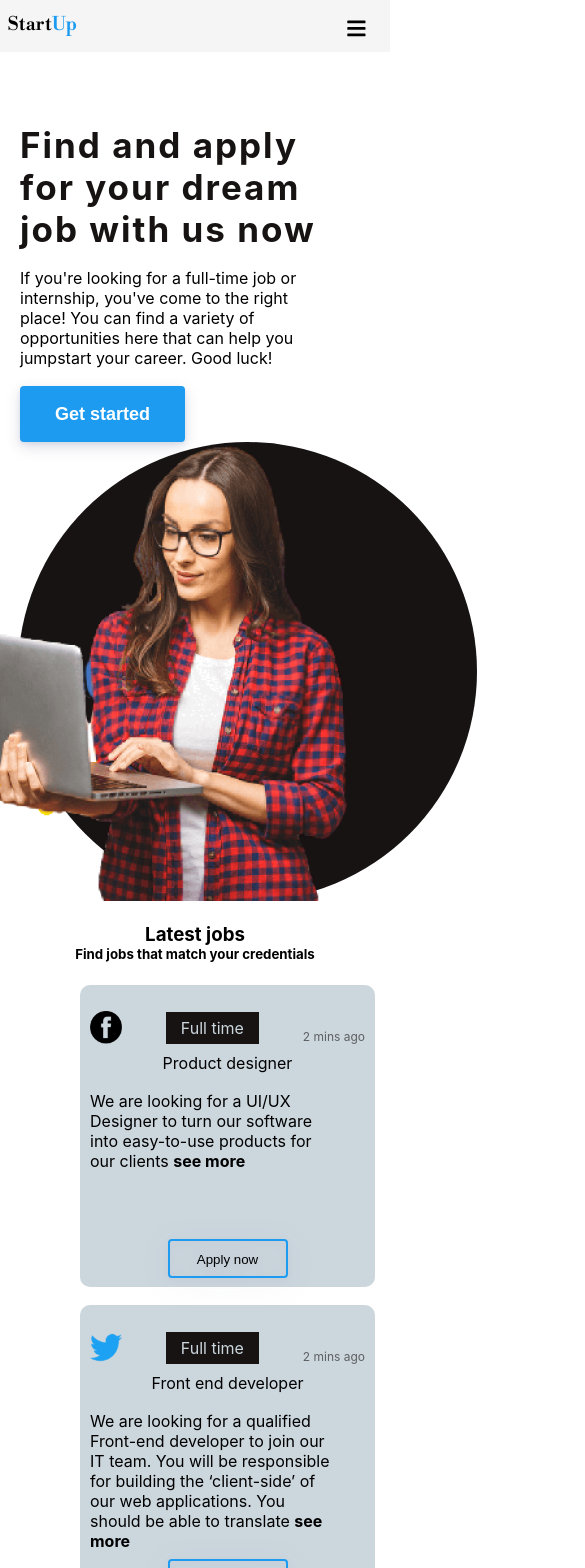
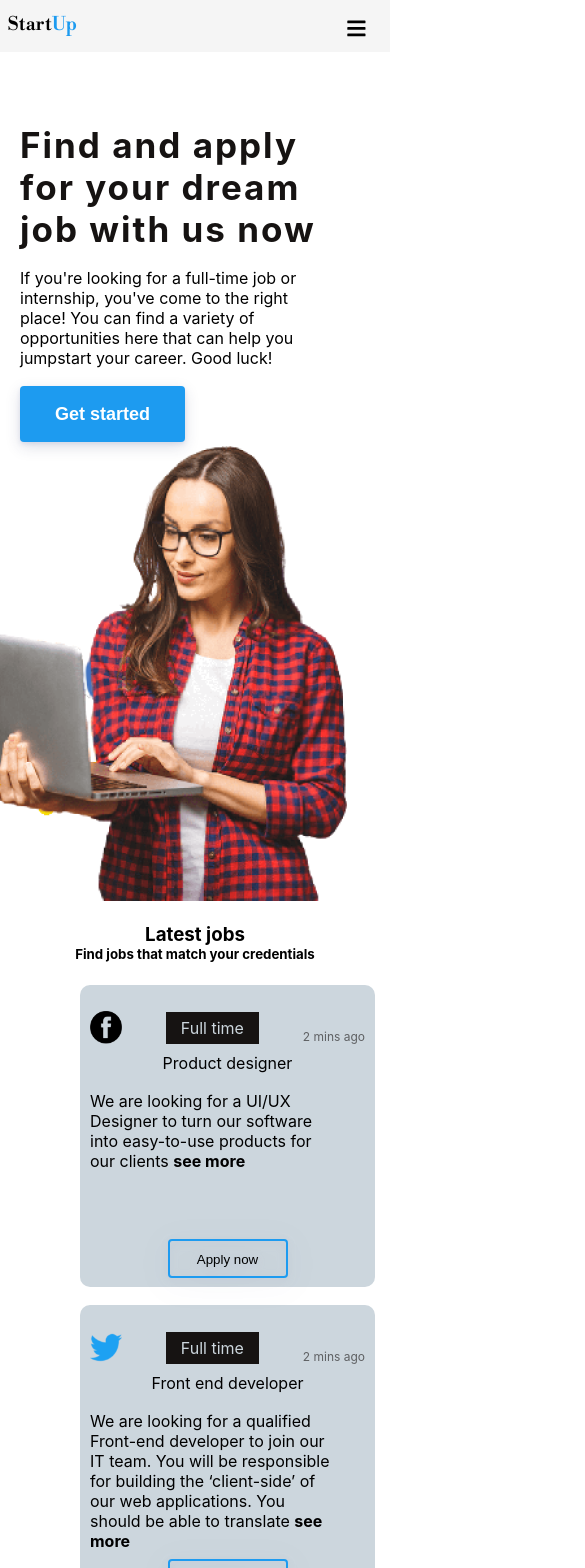
Before and after one commit to wagzyAyo/StartUp.io, a React (Vite) app: page / in a window 390 px wide. Shown: the top 1568 px of the page, 585 px wide, since content can reach past the window. Built offline with nearby package versions, Linux system fonts and the light colour scheme.

Commit message:
relative

```diff
--- a/src/routes/Home.jsx
+++ b/src/routes/Home.jsx
@@ -352,7 +352,7 @@ const Home = () => {
         </div>
 
         <div className='right'>
-          <img src={Map} style={{ width: "422px" }} />
+          <img src={Map} style={{ width: "400px" }} />
         </div>
 
       </div>
--- a/src/routes/css/home.css
+++ b/src/routes/css/home.css
@@ -413,12 +413,13 @@
         width: 300px;
     }
 
+    .card-slides,
     .testimonials {
         display: none;
     }
 
     .background-circle {
-        position: absolute;
+        position: relative;
         width: 323x;
         height: 323x;
     }
```
